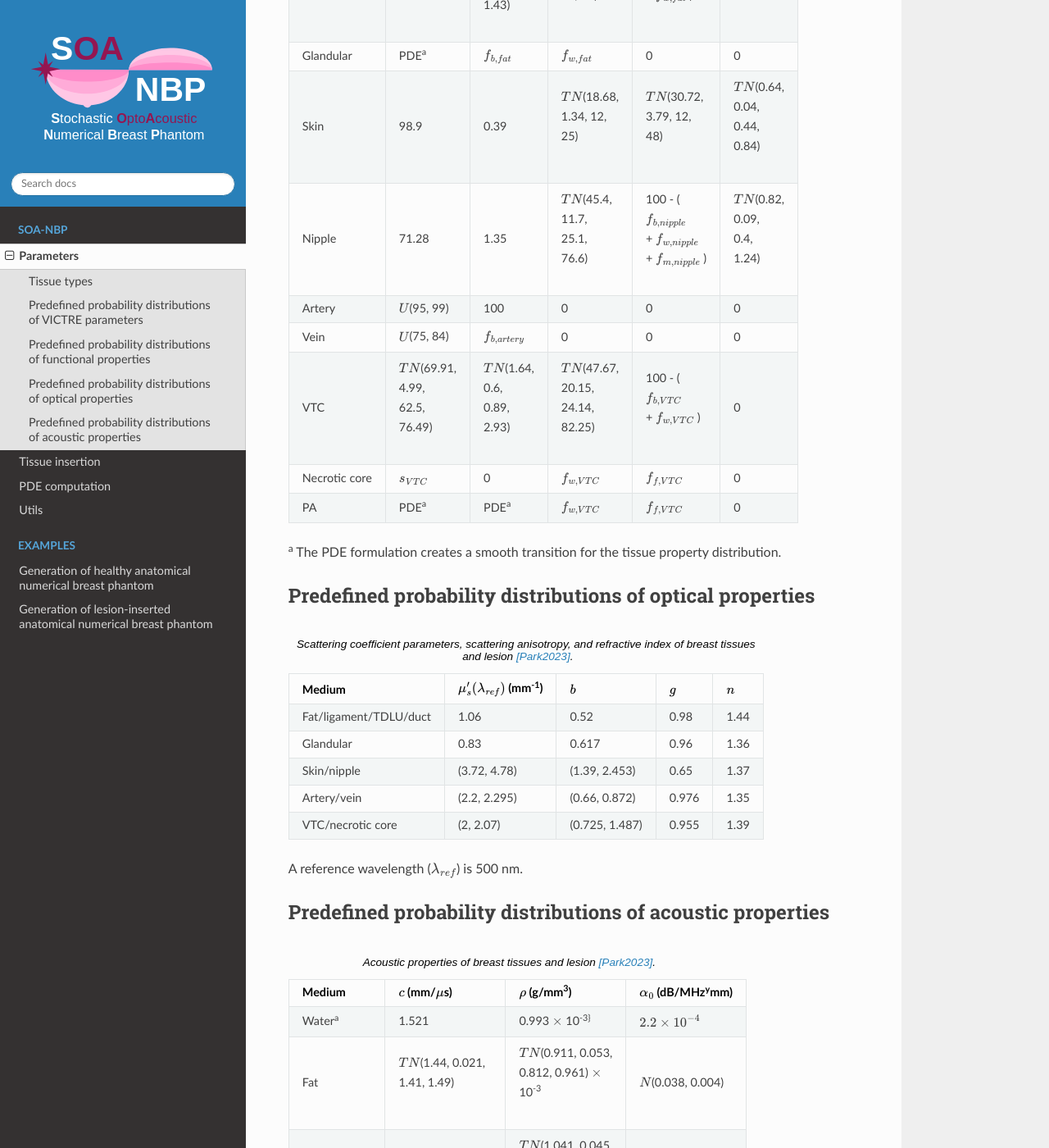
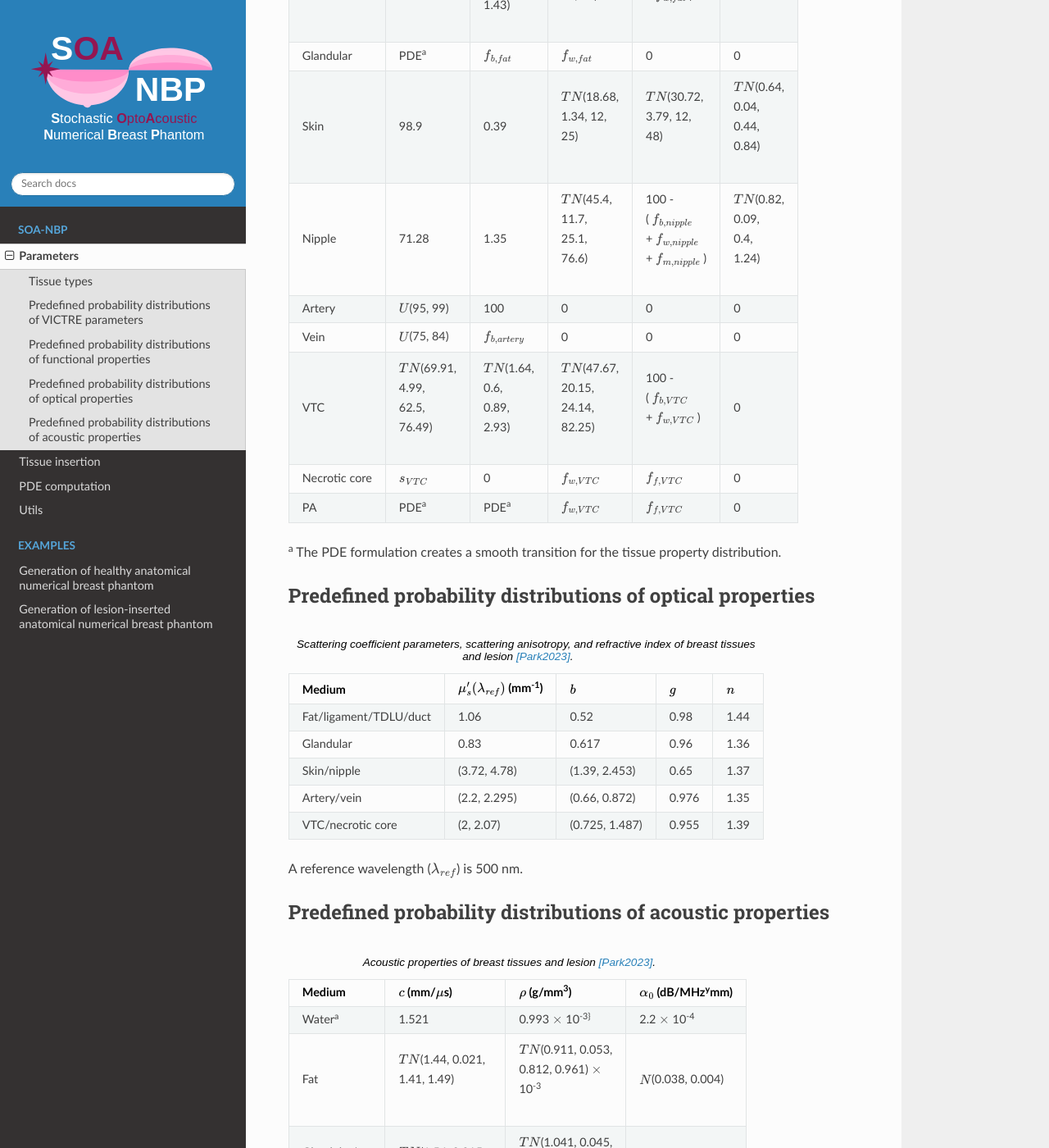
Before and after one commit to seonyeong-park/soa-nbp-tutorial, a Sphinx documentation site: the page built from docs/source/soa-nbp/parameters.rst, in a window 1280 px wide and 1400 px high, scrolled down 1765 px. Shown: the whole window at 82% size. Built offline with Sphinx 7.4.7 and the Read the Docs theme 2.0.0, drawn with Linux system fonts in a browser that asks for light colours; pages that are not in the unit, such as notebooks, are missing from menus; part of the change alters nothing that is shown.

```diff
--- a/docs/source/soa-nbp/parameters.rst
+++ b/docs/source/soa-nbp/parameters.rst
@@ -85,8 +85,8 @@ Predefined probability distributions of functional properties
   +------------+----------------------+---------------------+----------------------+---------------------------+---------------------+
   | Medium     |:math:`s` (%)         |:math:`f_b` (%)      |:math:`f_w` (%)       |:math:`f_f` (%)            |:math:`f_m` (%)      |
   +============+======================+=====================+======================+===========================+=====================+
-  | | Fat/     | PDE\ :sup:`a`        | | :math:`TN`\ (1.15,| | :math:`TN`\ (29.17,| | 100 - (                 | 0                   |
-  | | ligament/|                      | | 0.22,             | | 13.11,             | | :math:`f_ {b,fat}`      |                     |
+  | | Fat/     | PDE\ :sup:`a`        | | :math:`TN`\ (1.15,| | :math:`TN`\ (29.17,| | 100 -                   | 0                   |
+  | | ligament/|                      | | 0.22,             | | 13.11,             | | ( :math:`f_ {b,fat}`    |                     |
   | | TDLU/duct|                      | | 0.91,             | | 14, 20)            | | + :math:`f_{w,fat}` )   |                     |
   |            |                      | | 1.43)             |                      |                           |                     |
   +------------+----------------------+---------------------+----------------------+---------------------------+---------------------+
@@ -97,8 +97,8 @@ Predefined probability distributions of functional properties
   |            |                      |                     | | 25)                | | 48)                     | | 0.44,             |
   |            |                      |                     |                      |                           | | 0.84)             |
   +------------+----------------------+---------------------+----------------------+---------------------------+---------------------+
-  | Nipple     | 71.28                | 1.35                | | :math:`TN`\ (45.4, | | 100 - (                 | | :math:`TN`\ (0.82,|
-  |            |                      |                     | | 11.7,              | | :math:`f_{b,nipple}`    | | 0.09,             |
+  | Nipple     | 71.28                | 1.35                | | :math:`TN`\ (45.4, | | 100 -                   | | :math:`TN`\ (0.82,|
+  |            |                      |                     | | 11.7,              | | ( :math:`f_{b,nipple}`  | | 0.09,             |
   |            |                      |                     | | 25.1,              | | + :math:`f_{w,nipple}`  | | 0.4,              |
   |            |                      |                     | | 76.6)              | | + :math:`f_{m,nipple}` )| | 1.24)             |
   +------------+----------------------+---------------------+----------------------+---------------------------+---------------------+
@@ -106,8 +106,8 @@ Predefined probability distributions of functional properties
   +------------+----------------------+---------------------+----------------------+---------------------------+---------------------+
   | Vein       |:math:`U`\ (75, 84)   |:math:`f_{b,artery}` | 0                    | 0                         | 0                   |
   +------------+----------------------+---------------------+----------------------+---------------------------+---------------------+
-  | VTC        | | :math:`TN`\ (69.91,| | :math:`TN`\ (1.64,| | :math:`TN`\ (47.67,| | 100 - (                 | 0                   |
-  |            | | 4.99,              | | 0.6,              | | 20.15,             | | :math:`f_{b,VTC}`       |                     |
+  | VTC        | | :math:`TN`\ (69.91,| | :math:`TN`\ (1.64,| | :math:`TN`\ (47.67,| | 100 -                   | 0                   |
+  |            | | 4.99,              | | 0.6,              | | 20.15,             | | ( :math:`f_{b,VTC}`     |                     |
   |            | | 62.5,              | | 0.89,             | | 24.14,             | | + :math:`f_{w,VTC}` )   |                     |
   |            | | 76.49)             | | 2.93)             | | 82.25)             |                           |                     |
   +------------+----------------------+---------------------+----------------------+---------------------------+---------------------+
@@ -148,7 +148,7 @@ Predefined probability distributions of acoustic properties
   +----------------+-------------------------------+-----------------------------------+-----------------------------------------+
   | Medium         |:math:`c` (mm/\ :math:`\mu`\ s)|:math:`\rho` (g/mm\ :sup:`3`)      |:math:`\alpha_{0}` (dB/MHz\ :sup:`y`\ mm)|
   +================+===============================+===================================+=========================================+
-  | Water\ :sup:`a`| 1.521                         |0.993 :math:`\times` 10\ :sup:`-3}`|:math:`2.2 \times 10^{-4}`               |
+  | Water\ :sup:`a`| 1.521                         |0.993 :math:`\times` 10\ :sup:`-3}`|2.2 :math:`\times` 10\ :sup:`-4`         |
   +----------------+-------------------------------+-----------------------------------+-----------------------------------------+
   | Fat            | | :math:`TN`\ (1.44, 0.021,   | | :math:`TN`\ (0.911, 0.053,      |:math:`N`\ (0.038, 0.004)                |
   |                | | 1.41, 1.49)                 | | 0.812, 0.961) :math:`\times`    |                                         |
```
